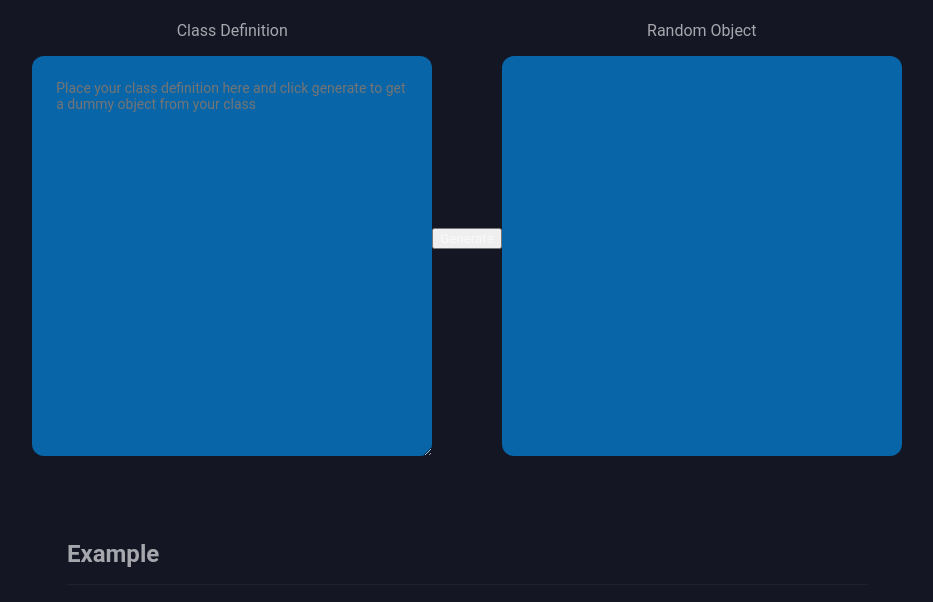
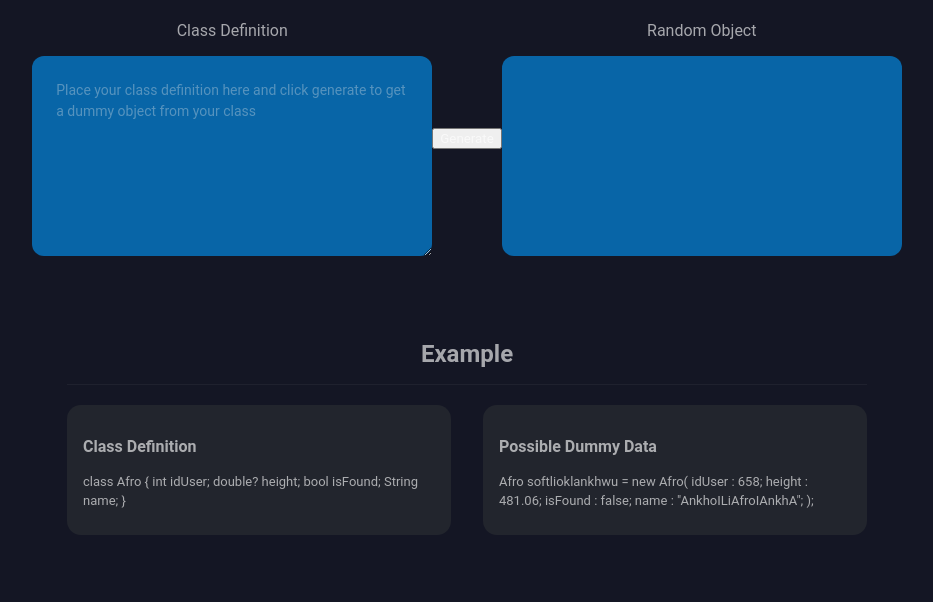
Before and after one commit to Afrographic/dart_dummy_data_generator, a plain HTML site: page index.html in a window 1280 px wide. Shown: the part 136-738 px from the top of the page, without its empty margins (173-1106 px from the left). Drawn offline with Linux system fonts and the light colour scheme.

Commit message:
ramdom object generator

```diff
--- a/index.html
+++ b/index.html
@@ -27,7 +27,7 @@
 
         <div class="workBox">
             <div class="title">Class Definition</div>
-            <textarea class="area" id="schema"
+            <textarea class="area" id="schema" spellcheck="false" autocomplete="false"
                 placeholder="Place your class definition here and click generate to get a dummy object from your class"></textarea>
         </div>
         <button onClick="generateDummyData()">Generate</button>
--- a/style.css
+++ b/style.css
@@ -1,11 +1,16 @@
-*{
-    font-family: 'roboto';
+* {
+  font-family: "roboto";
   color: rgba(255, 255, 255, 0.623);
   transition: 0.5s;
   box-sizing: border-box;
 }
+::placeholder {
+  /* Chrome, Firefox, Opera, Safari 10.1+ */
+  color: rgba(235, 235, 235, 0.345);
+  opacity: 1; /* Firefox */
+}
 
-body{
+body {
   display: flex;
   align-items: center;
   justify-content: center;
@@ -13,7 +18,7 @@ body{
   background-color: #141624;
 }
 
-.header{
+.header {
   display: flex;
   align-items: center;
   justify-content: space-between;
@@ -24,77 +29,82 @@ body{
   margin-bottom: 24px;
 }
 
-.header img{
+.header img {
   width: 100px;
 }
 
-
-.area{
+.area {
   padding: 24px;
   border-radius: 12px;
   width: 400px;
-    height: 400px;
+  height: 200px;
   overflow: auto;
-
+  line-height: 1.5em;
   font-size: 14px;
-            background-color: #0865A7;
+  background-color: #0865a7;
 }
 
-.wrapper{
+.wrapper {
   display: flex;
   align-items: center;
   justify-content: center;
   margin-bottom: 64px;
 }
 
-h1{
+h1 {
   text-align: center;
 }
 
-
-.footer{
- margin-top:64px;
+.footer {
+  margin-top: 64px;
   text-align: center;
-    color:rgba(170, 170, 170, 0.23);
-
+  color: rgba(170, 170, 170, 0.23);
 }
 
-.examples{
+.examples {
   display: flex;
   width: 800px;
-    gap:32px;
+  gap: 32px;
+  height: 130px;
 }
 
-.examples .child{
+.child div{
+    font-size: 13px;
+    line-height: 1.5em;
+}
+
+.examples .child {
   height: 100%;
   padding: 16px;
   border-radius: 14px;
-    background-color: #22252D;
-    color:#b9b9b9;
+  background-color: #22252d;
+  color: #b9b9b9;
+  flex: 1;
+  overflow: auto;
 }
 
-.child p{
+.child p {
   font-weight: bold;
 }
 
-.titleExample{
+.titleExample {
   padding-bottom: 16px;
   border-bottom: 0.5px solid rgba(237, 237, 237, 0.051);
-    /* text-align: center; */
+  text-align: center;
 }
 
-.contactMe{
+.contactMe {
   text-align: center;
-    padding-top: 100px ;
+  padding-top: 100px;
   display: flex;
   align-items: center;
   justify-content: space-between;
-    gap:64px
+  gap: 64px;
 }
 
-.contactMe a{
+.contactMe a {
   text-decoration: none;
-    background-color: #2BB1EE;
+  background-color: #2bb1ee;
   padding: 16px;
   border-radius: 16px;
   cursor: pointer;
@@ -102,33 +112,32 @@ h1{
   border: 1px solid transparent;
 }
 
-.contactMe a:hover{
-    border: 1px solid #2BB1EE;
+.contactMe a:hover {
+  border: 1px solid #2bb1ee;
 
   background-color: #141624;
 }
 
-.linkWhatsapp{
+.linkWhatsapp {
   display: flex;
   align-items: center;
   justify-content: center;
-    gap:8px;
+  gap: 8px;
 }
 
-.linkWhatsapp img{
+.linkWhatsapp img {
   width: 15px;
 }
 
-textarea{
+textarea {
   background-color: transparent;
-    border:none;
+  border: none;
   outline: none;
-
 }
 
-.workBox{
+.workBox {
   display: flex;
   align-items: center;
   flex-direction: column;
-    gap:16px;
+  gap: 16px;
 }
```
Lines whose indentation alone changed are shown as unchanged.
